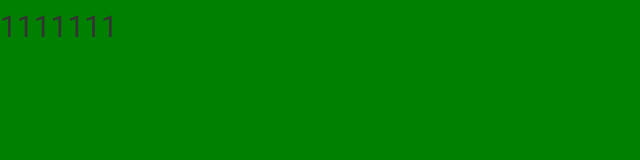
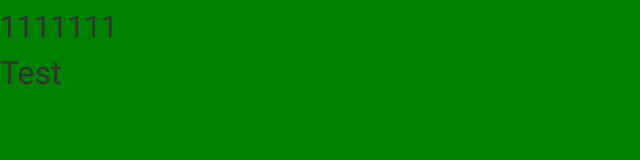
Before and after one commit to Star-max67/galerka, a website: page app/index.html in a window 1280 px wide. Shown: the full height of the page, 0-640 px from the left. Drawn offline with nearby package versions, Linux system fonts and the light colour scheme; files that its build step writes are made by us from their sources.

Commit message:
Second commit

```diff
--- a/app/index.html
+++ b/app/index.html
@@ -3,5 +3,8 @@
 
 
   <div class="test">1111111</div>
+  <div class="header">
+    <h2>Test</h2>
+  </div>
 
 <!--#include virtual="/parts/footer.html" -->
```
